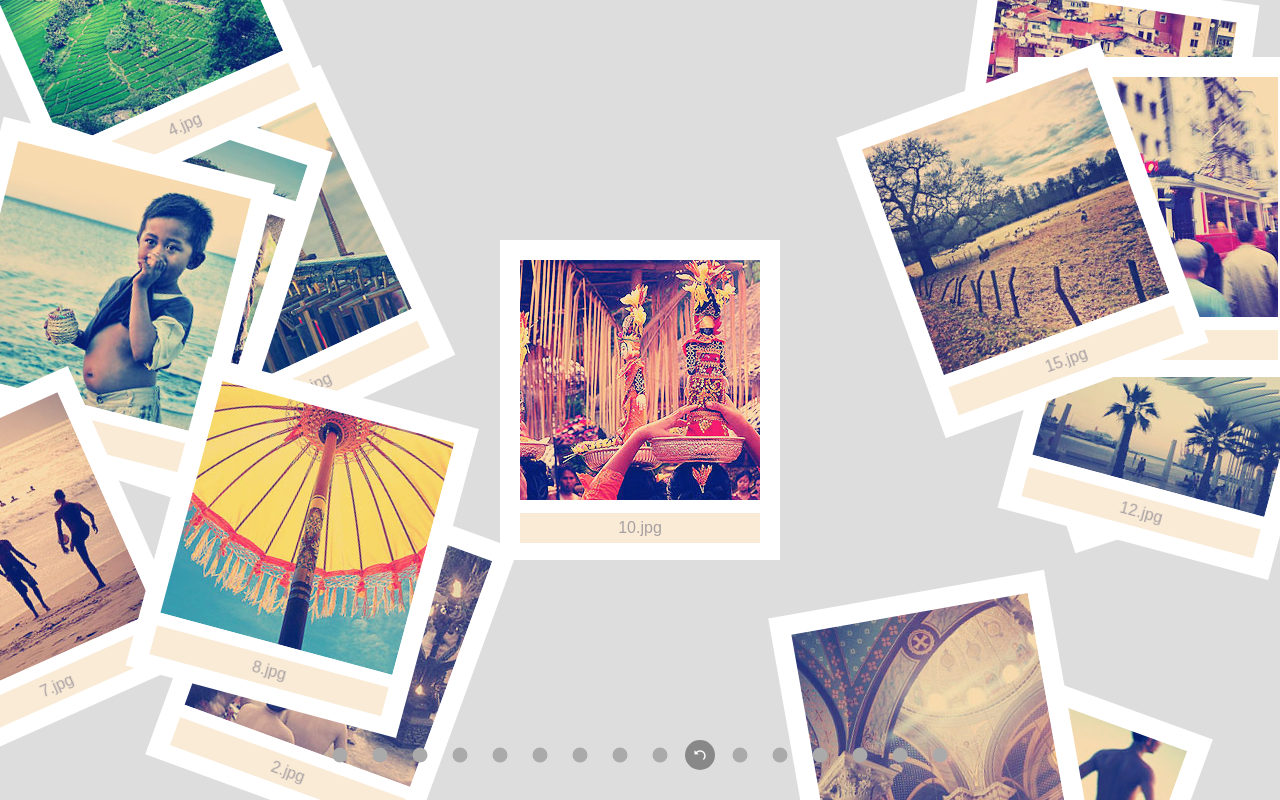
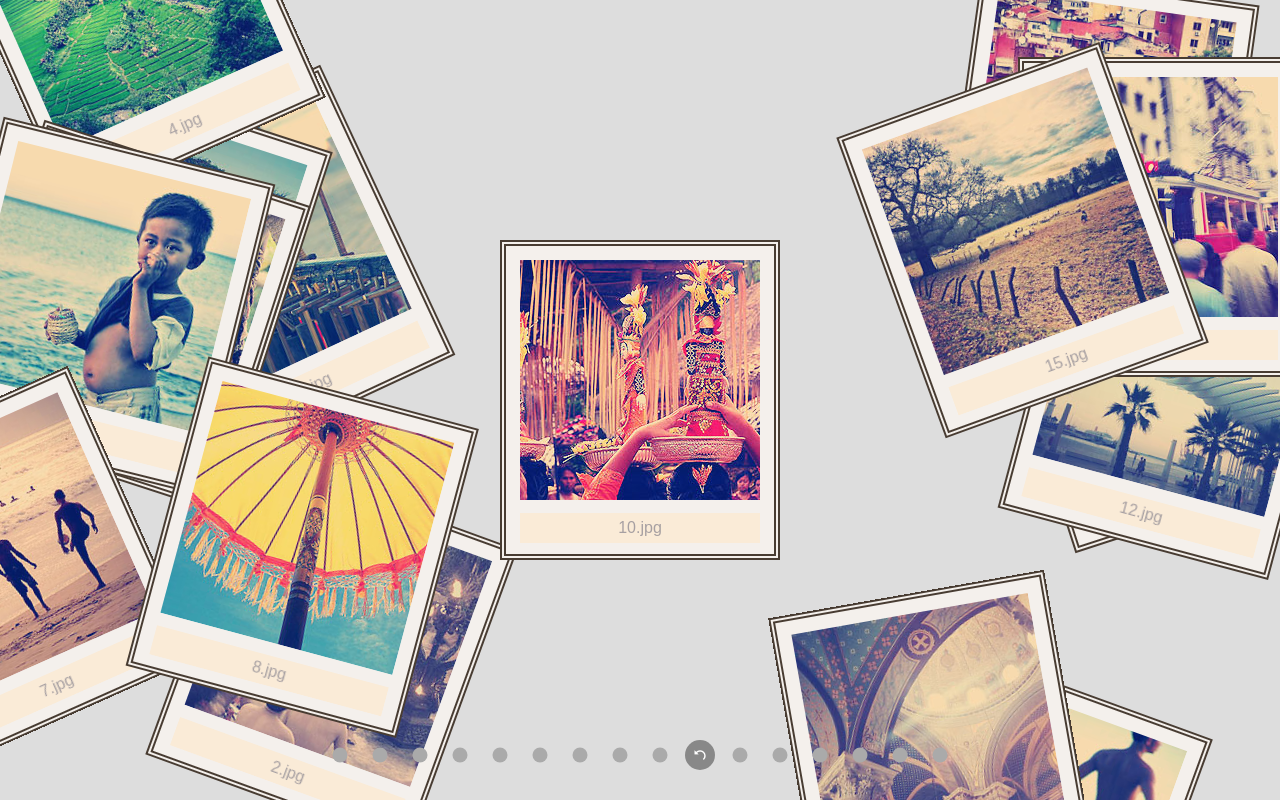
Before and after one commit to louguozhe/gallery-by-vue, a Vue app: page /#/ in a window 1280 px wide. Built offline with nearby package versions, Linux system fonts and the light colour scheme.

Commit message:
增加相框

```diff
--- a/src/components/ImgFigure.vue
+++ b/src/components/ImgFigure.vue
@@ -14,11 +14,14 @@
 .img-figure {
   position: absolute;
   margin: 0;
-  padding: 20px;
+  padding: 14px;
 
-  background-color: #fff;
+  background: #F4F0EC;
 
   box-sizing: border-box;
+  border: 6px double #483C32;
+//   box-shadow: 0 0 0 50px rgba(125,135,18,0.3) inset;
+
   cursor: pointer;
   transform-origin: 0 50% 0;
   transform-style: preserve-3d;
@@ -49,7 +52,7 @@
       line-height: 1.25;
       text-align: left;
 
-      background-color: #fff;
+      background-color: #F4F0EC;
 
       box-sizing: border-box;
       transform: rotateY(-180deg);
```
